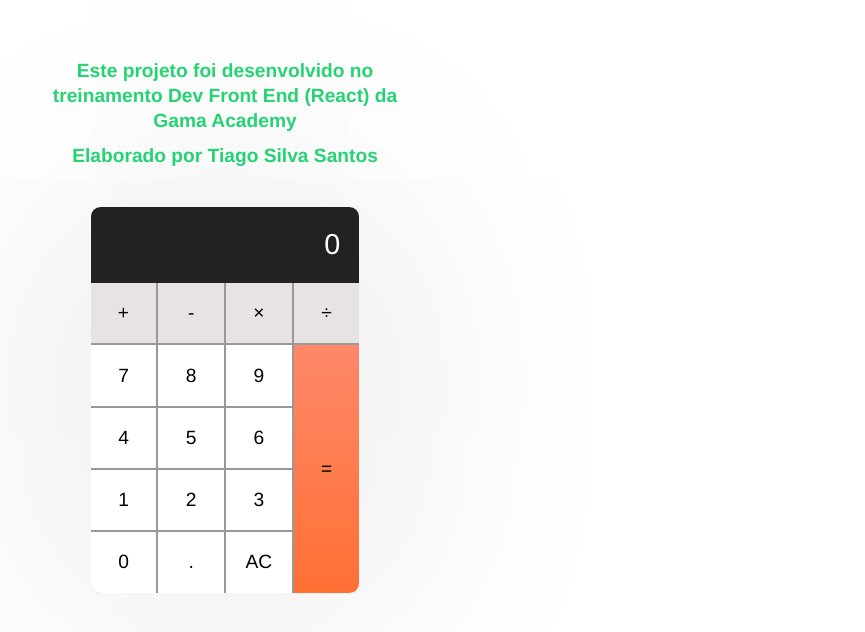
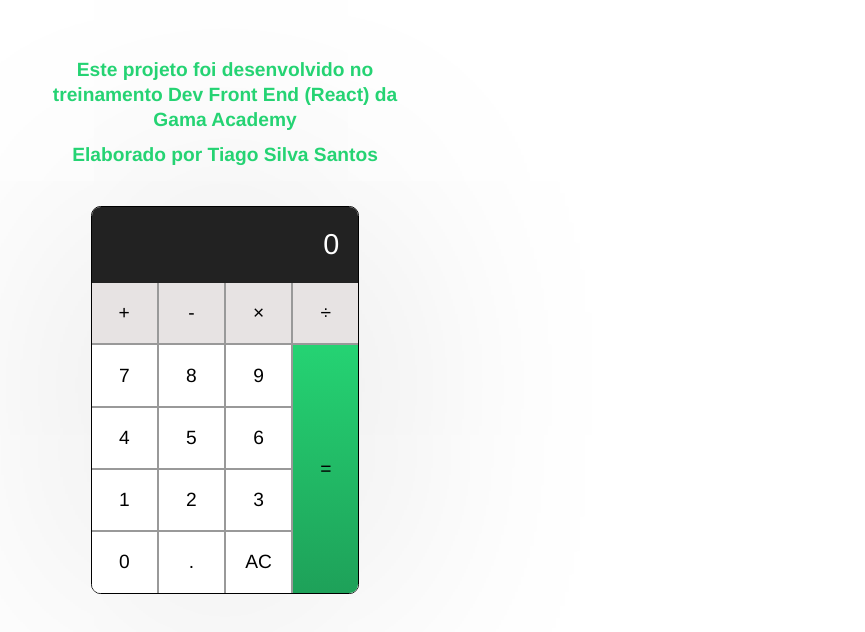
Before and after one commit to tiagoss-cubos/calculator-gama-academy, a plain HTML site: page index.html in a window 1280 px wide. Shown: the part 74-706 px from the top of the page, without its empty margins (415-1280 px from the left). Drawn offline with Linux system fonts and the light colour scheme.

Commit message:
change-color-btn-equity

```diff
--- a/assets/css/style.css
+++ b/assets/css/style.css
@@ -12,7 +12,7 @@
 .container span {
   text-align: center;
   color: rgb(37, 211, 115);
-  font-weight: 700
+  font-weight: 700;
 }
 
 .container span {
@@ -21,6 +21,7 @@
 }
 .calculator {
   border-radius: 0.5rem;
+  border: 1px solid #000;
   box-shadow: 0 0 40rem 0 rgba(0, 0, 0, 0.15);
   margin-left: auto;
   margin-right: auto;
@@ -70,7 +71,11 @@
 }
 
 .key--equal {
-  background-image: linear-gradient(to bottom, #fe886a, #ff7033);
+  background-image: linear-gradient(
+    to bottom,
+    rgb(37, 211, 115),
+    rgb(30, 161, 89)
+  );
   grid-column: -2;
   grid-row: 2 / span 4;
 }
```
